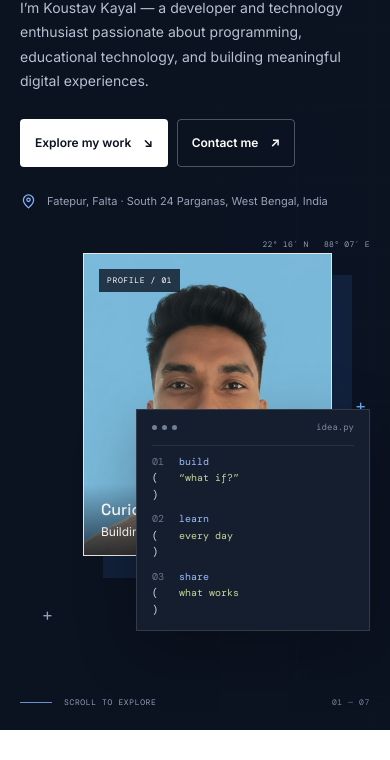
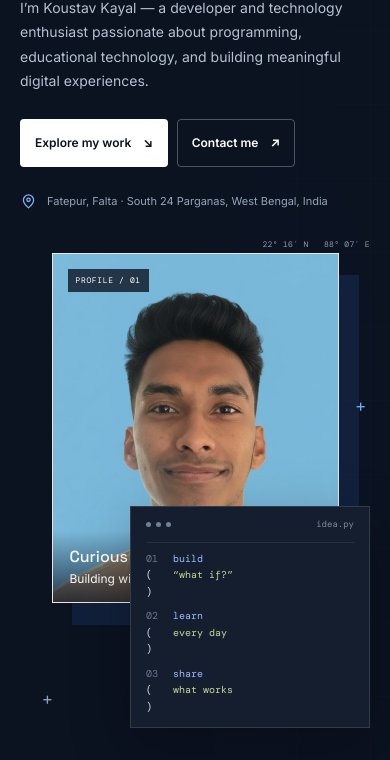
Before and after one commit to kayalkoustav9-ui/koustav-portfolio, a plain HTML site: page index.html in a window 390 px wide. Shown: the part 340-1100 px from the top of the page. Drawn offline with nearby package versions, Linux system fonts and the light colour scheme.

Commit message:
Make the hero portrait clearer

```diff
--- a/styles.css
+++ b/styles.css
@@ -64,18 +64,18 @@ svg { display: block; }
 .button-outline:hover { border-color: rgb(255 255 255 / 65%); background: rgb(255 255 255 / 6%); }
 .hero-location { display: flex; align-items: center; gap: 10px; margin-top: 44px; color: #96a4b8; font-size: 12px; }
 .hero-location svg { width: 17px; fill: none; stroke: #83aef5; stroke-linecap: round; stroke-linejoin: round; stroke-width: 1.5; }
-.hero-art { position: relative; min-height: 500px; justify-self: end; width: min(100%, 455px); margin-top: 15px; }
-.portrait-wrap { position: absolute; top: 33px; right: 43px; width: min(76%, 330px); aspect-ratio: .82; overflow: hidden; border: 1px solid rgb(255 255 255 / 15%); background: #e7e1d7; box-shadow: 20px 22px 0 rgb(59 130 246 / 12%); }
-.portrait-image { display: block; width: 100%; height: 100%; object-fit: cover; }
+.hero-art { position: relative; min-height: 590px; justify-self: end; width: min(100%, 455px); margin-top: 15px; }
+.portrait-wrap { position: absolute; top: 20px; right: 48px; width: min(80%, 345px); aspect-ratio: .82; overflow: hidden; border: 1px solid rgb(255 255 255 / 15%); background: #e7e1d7; box-shadow: 20px 22px 0 rgb(59 130 246 / 12%); }
+.portrait-image { display: block; width: 100%; height: 100%; object-fit: cover; object-position: center 32%; }
 .portrait-index { position: absolute; z-index: 2; top: 15px; left: 15px; padding: 5px 8px; background: rgb(11 18 32 / 78%); color: #fff; font-family: var(--mono); font-size: 8px; letter-spacing: .08em; }
 .portrait-caption { position: absolute; right: 0; bottom: 0; left: 0; display: flex; flex-direction: column; gap: 1px; padding: 14px 17px; background: linear-gradient(transparent, rgb(11 18 32 / 76%)); color: white; font-size: 12px; line-height: 1.5; }
 .portrait-caption span:first-child { font-family: var(--display); font-size: 16px; font-weight: 500; }
 .art-coordinate { position: absolute; top: 0; right: 0; color: #8f9db0; font-family: var(--mono); font-size: 9px; letter-spacing: .04em; }
-.code-note { position: absolute; z-index: 3; right: 0; bottom: 42px; display: grid; width: 277px; padding: 0 15px 12px; border: 1px solid rgb(255 255 255 / 13%); background: #151e2e; box-shadow: 0 18px 55px rgb(0 0 0 / 25%); }
+.code-note { position: absolute; z-index: 3; right: 0; bottom: 8px; display: grid; width: min(277px, calc(100% - 32px)); padding: 0 15px 12px; border: 1px solid rgb(255 255 255 / 13%); background: #151e2e; box-shadow: 0 18px 55px rgb(0 0 0 / 25%); }
 .code-note-top { display: flex; height: 36px; align-items: center; gap: 5px; border-bottom: 1px solid rgb(255 255 255 / 8%); color: #7e8ba0; font-family: var(--mono); font-size: 9px; }
 .code-note-top span:not(:last-child) { width: 5px; height: 5px; border-radius: 50%; background: #718097; }
 .code-note-top span:last-child { margin-left: auto; }
-.code-line { display: grid; grid-template-columns: 27px auto; padding-top: 8px; color: #d5deeb; font-family: var(--mono); font-size: 10px; }
+.code-line { display: grid; grid-template-columns: 27px auto; padding-top: 8px; color: #d5deeb; font-family: var(--mono); font-size: 10px; white-space: nowrap; }
 .code-line i { color: #68778d; font-style: normal; }
 .code-line b { color: #9bbcff; font-weight: 400; }
 .code-line em { color: #c9d79a; font-style: normal; }
@@ -260,9 +260,9 @@ svg { display: block; }
   .hero, .hero-inner { min-height: 685px; }
   .hero-inner { grid-template-columns: 1.08fr .92fr; }
   .hero h1 { font-size: clamp(48px, 7.3vw, 68px); }
-  .hero-art { min-height: 460px; }
-  .portrait-wrap { right: 22px; width: 79%; }
-  .code-note { width: 250px; }
+  .hero-art { min-height: 560px; }
+  .portrait-wrap { right: 22px; width: min(82%, 320px); }
+  .code-note { width: min(250px, calc(100% - 20px)); }
   .intro-grid { gap: 50px; }
   .skill-groups { grid-template-columns: repeat(2, 1fr); }
   .skill-group:nth-child(2) { border-right: 0; }
@@ -294,9 +294,9 @@ svg { display: block; }
   .hero-actions { gap: 9px; margin-top: 25px; }
   .button { min-height: 48px; gap: 12px; padding-inline: 14px; font-size: 12px; }
   .hero-location { margin-top: 25px; font-size: 11px; }
-  .hero-art { width: min(100%, 420px); min-height: 416px; justify-self: center; margin-top: 28px; }
-  .portrait-wrap { top: 15px; right: 11%; width: 71%; max-width: 280px; }
-  .code-note { right: 0; bottom: 23px; width: 234px; }
+  .hero-art { width: min(100%, 420px); min-height: 500px; justify-self: center; margin-top: 28px; }
+  .portrait-wrap { top: 15px; right: 9%; width: 82%; max-width: 300px; }
+  .code-note { right: 0; bottom: 10px; width: min(240px, 76%); }
   .art-coordinate { top: 0; right: 0; font-size: 8px; }
   .scroll-cue { bottom: 21px; font-size: 8px; }
   .hero-index { bottom: 21px; font-size: 8px; }
@@ -378,11 +378,16 @@ svg { display: block; }
 @media (max-width: 380px) {
   .container { width: calc(100% - 32px); }
   .hero h1 { font-size: 46px; }
-  .hero-art { min-height: 380px; }
-  .code-note { width: 215px; }
+  .hero-art { min-height: 500px; }
+  .code-note { width: min(215px, 76%); }
   .button { padding-inline: 11px; }
   .skill-group { padding-inline: 9px; }
   .pipeline-node strong { font-size: 9px; }
+}
+@media (min-width: 681px) and (max-width: 780px) {
+  .hero { min-height: 0; }
+  .hero-inner { min-height: 0; grid-template-columns: 1fr; padding-top: 123px; padding-bottom: 78px; }
+  .hero-art { width: min(100%, 455px); min-height: 560px; justify-self: center; margin-top: 28px; }
 }
 @media (prefers-reduced-motion: reduce) {
   *, *::before, *::after { scroll-behavior: auto !important; animation-duration: .01ms !important; animation-iteration-count: 1 !important; transition-duration: .01ms !important; }
```
